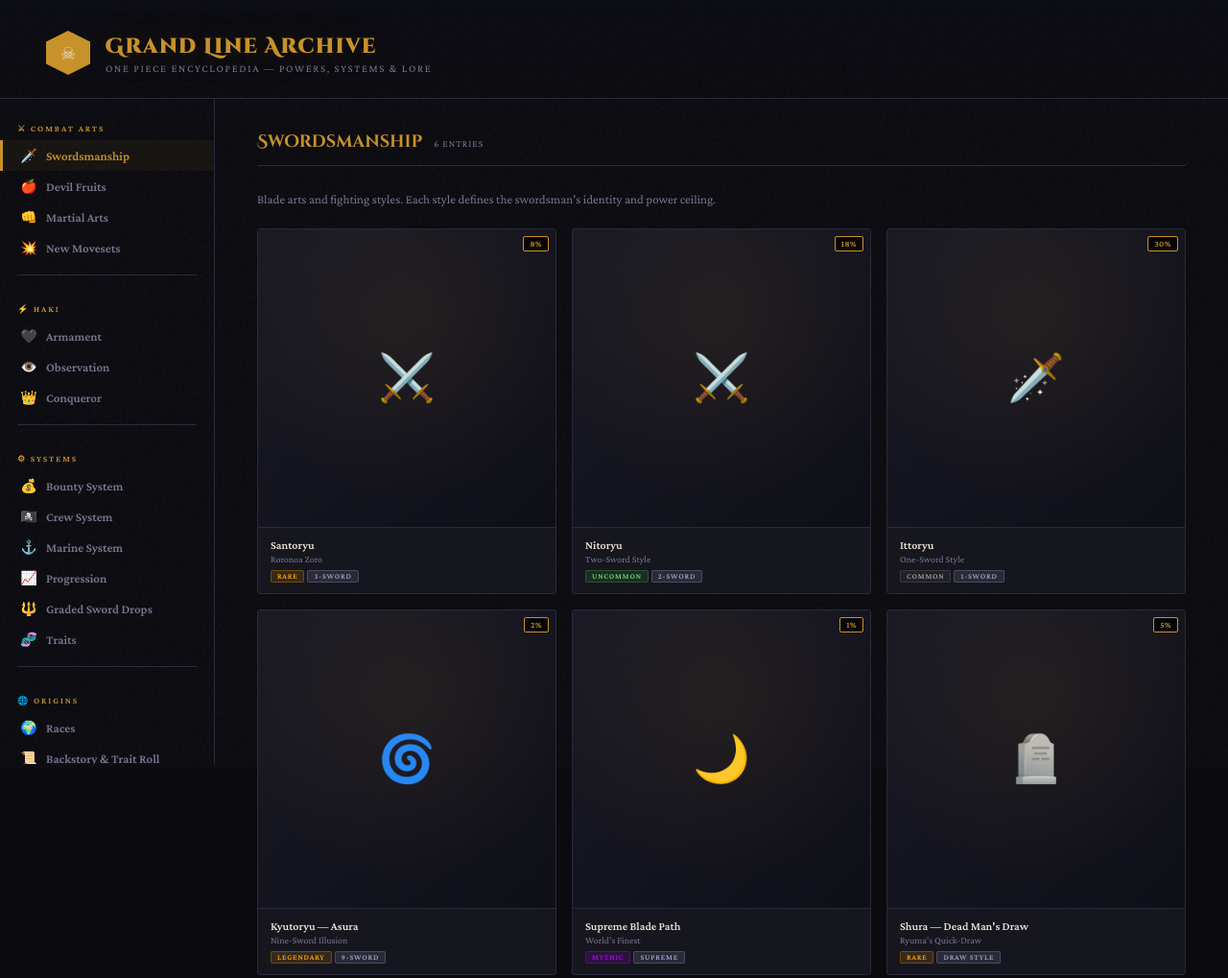
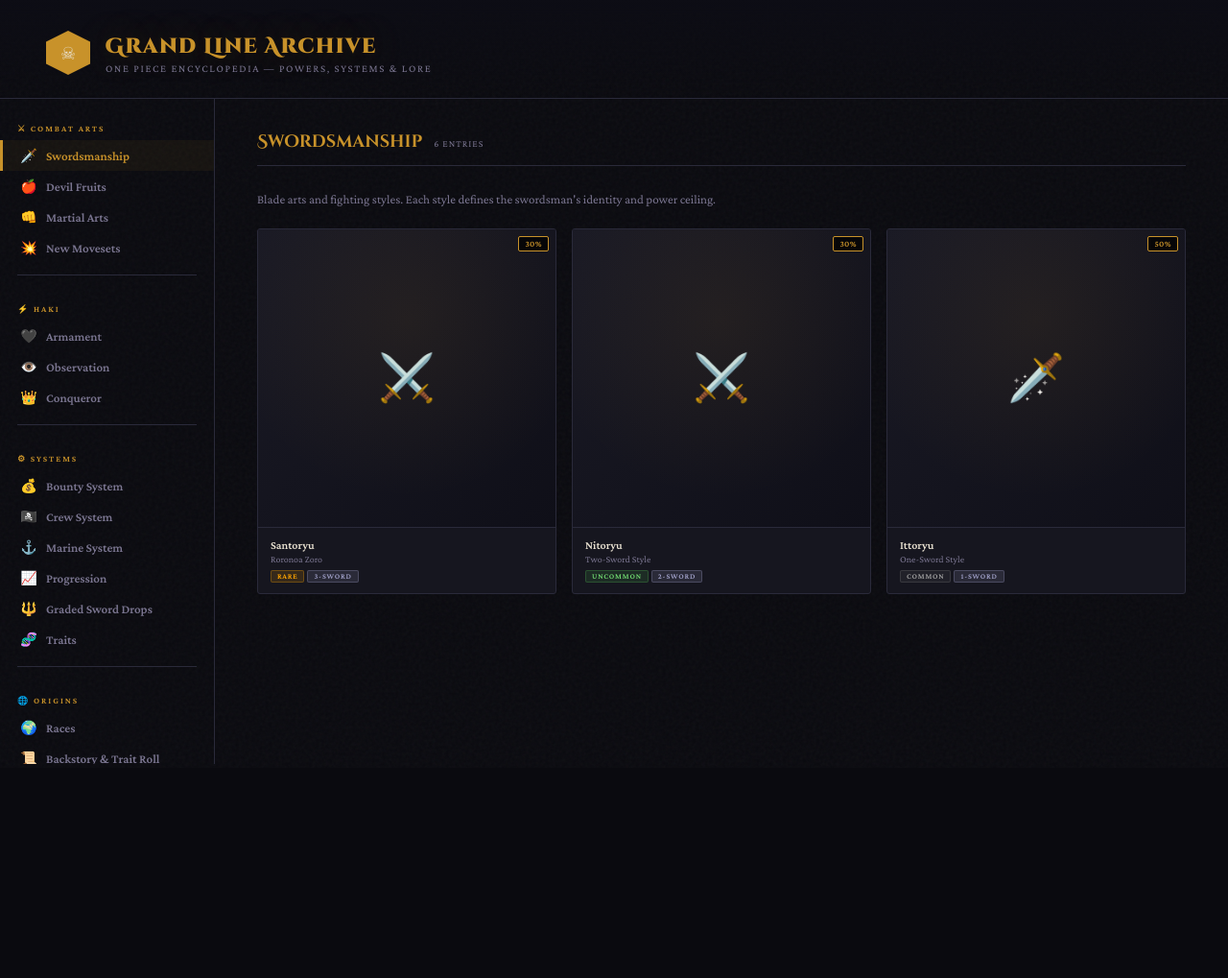
Before and after one commit to Yur787/Sefora.github.io, a plain HTML site: page index.html in a window 1280 px wide. Shown: the whole page at 96% size. After the commit the page ends 800 px from the top, so only its background shows below. Drawn offline with nearby package versions, Linux system fonts and the light colour scheme.

Commit message:
Update index.html

```diff
--- a/index.html
+++ b/index.html
@@ -135,12 +135,9 @@
   <div class="sh"><span class="st">Swordsmanship</span><span class="sc2">6 entries</span></div>
   <p class="sd">Blade arts and fighting styles. Each style defines the swordsman's identity and power ceiling.</p>
   <div class="grid">
-    <div class="card" onclick="om('santoryu')"><div class="ci"><span class="rb">8%</span>⚔️</div><div class="cb"><div class="cn">Santoryu</div><div class="cs">Roronoa Zoro</div><div class="ct"><span class="tag tleg">Rare</span><span class="tag ts">3-Sword</span></div></div></div>
-    <div class="card" onclick="om('nitoryu')"><div class="ci"><span class="rb">18%</span>⚔️</div><div class="cb"><div class="cn">Nitoryu</div><div class="cs">Two-Sword Style</div><div class="ct"><span class="tag tu">Uncommon</span><span class="tag ts">2-Sword</span></div></div></div>
-    <div class="card" onclick="om('ittoryu')"><div class="ci"><span class="rb">30%</span>🗡️</div><div class="cb"><div class="cn">Ittoryu</div><div class="cs">One-Sword Style</div><div class="ct"><span class="tag tc">Common</span><span class="tag ts">1-Sword</span></div></div></div>
-    <div class="card" onclick="om('kyutoryu')"><div class="ci"><span class="rb">2%</span>🌀</div><div class="cb"><div class="cn">Kyutoryu — Asura</div><div class="cs">Nine-Sword Illusion</div><div class="ct"><span class="tag tleg">Legendary</span><span class="tag ts">9-Sword</span></div></div></div>
-    <div class="card" onclick="om('supreme_blade')"><div class="ci"><span class="rb">1%</span>🌙</div><div class="cb"><div class="cn">Supreme Blade Path</div><div class="cs">World's Finest</div><div class="ct"><span class="tag tmy">Mythic</span><span class="tag ts">Supreme</span></div></div></div>
-    <div class="card" onclick="om('shura')"><div class="ci"><span class="rb">5%</span>🪦</div><div class="cb"><div class="cn">Shura — Dead Man's Draw</div><div class="cs">Ryuma's Quick-Draw</div><div class="ct"><span class="tag tleg">Rare</span><span class="tag ts">Draw Style</span></div></div></div>
+    <div class="card" onclick="om('santoryu')"><div class="ci"><span class="rb">30%</span>⚔️</div><div class="cb"><div class="cn">Santoryu</div><div class="cs">Roronoa Zoro</div><div class="ct"><span class="tag tleg">Rare</span><span class="tag ts">3-Sword</span></div></div></div>
+    <div class="card" onclick="om('nitoryu')"><div class="ci"><span class="rb">30%</span>⚔️</div><div class="cb"><div class="cn">Nitoryu</div><div class="cs">Two-Sword Style</div><div class="ct"><span class="tag tu">Uncommon</span><span class="tag ts">2-Sword</span></div></div></div>
+    <div class="card" onclick="om('ittoryu')"><div class="ci"><span class="rb">50%</span>🗡️</div><div class="cb"><div class="cn">Ittoryu</div><div class="cs">One-Sword Style</div><div class="ct"><span class="tag tc">Common</span><span class="tag ts">1-Sword</span></div></div></div>
   </div>
 </div>
 
```
